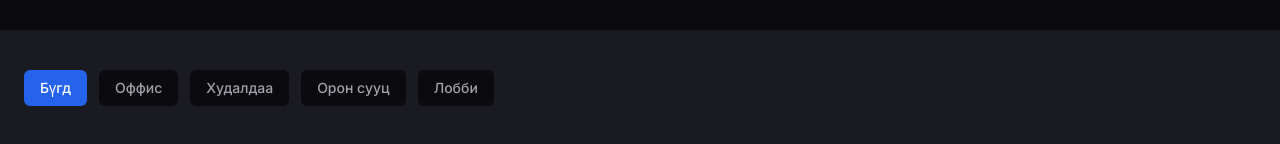
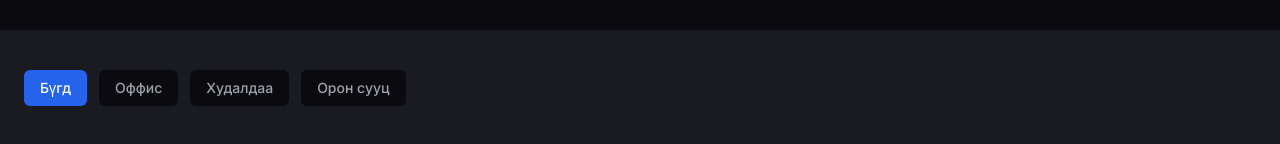
Before and after one commit to byambaa2010-stack/hungun-tsagaan-hiits, a Next.js app: page /mn/gallery in a window 1280 px wide. Shown: the part 414-558 px from the top of the page. Built offline with nearby package versions, Linux system fonts and the light colour scheme; no server answers.

Commit message:
chore: remove lobby category from gallery

```diff
--- a/messages/en.json
+++ b/messages/en.json
@@ -88,8 +88,7 @@
       "all": "Бүгд",
       "office": "Оффис",
       "retail": "Худалдаа",
-      "residential": "Орон сууц",
-      "lobby": "Лобби"
+      "residential": "Орон сууц"
     }
   },
   "testimonials": {
--- a/messages/mn.json
+++ b/messages/mn.json
@@ -88,8 +88,7 @@
       "all": "Бүгд",
       "office": "Оффис",
       "retail": "Худалдаа",
-      "residential": "Орон сууц",
-      "lobby": "Лобби"
+      "residential": "Орон сууц"
     }
   },
   "testimonials": {
--- a/src/app/[locale]/gallery/page.tsx
+++ b/src/app/[locale]/gallery/page.tsx
@@ -9,15 +9,13 @@ import StaggerContainer from "@/components/motion/StaggerContainer";
 import { useReducedMotion } from "@/hooks/useReducedMotion";
 import { easeOutExpo } from "@/lib/motion";
 
-const filters = ["all", "office", "retail", "residential", "lobby"] as const;
+const filters = ["all", "office", "retail", "residential"] as const;
 
 const galleryItems = [
   { id: "1", label: "Оффисын барилга", category: "office", image: "/images/gallery-1.jpg" },
   { id: "2", label: "Худалдааны төв", category: "retail", image: "/images/gallery-2.jpg" },
   { id: "3", label: "Орон сууцны хороолол", category: "residential", image: "/images/gallery-3.jpg" },
   { id: "4", label: "Бизнес төв", category: "office", image: "/images/gallery-4.jpg" },
-  { id: "5", label: "Лобби", category: "lobby", image: "/images/gallery-5.jpg" },
-  { id: "6", label: "Зочид буудал", category: "lobby", image: "/images/gallery-6.jpg" },
   { id: "7", label: "Оффисын барилга", category: "office", image: "/images/gallery-7.jpg" },
   { id: "8", label: "Орон сууц", category: "residential", image: "/images/gallery-8.jpg" },
   { id: "9", label: "Худалдааны төв", category: "retail", image: "/images/gallery-9.jpg" },
```
